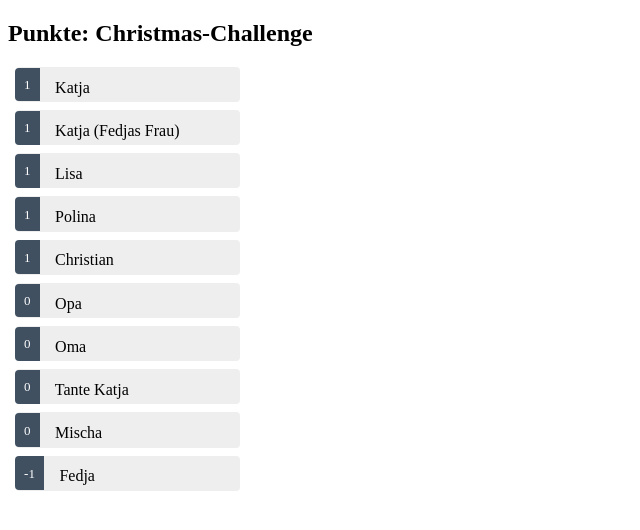
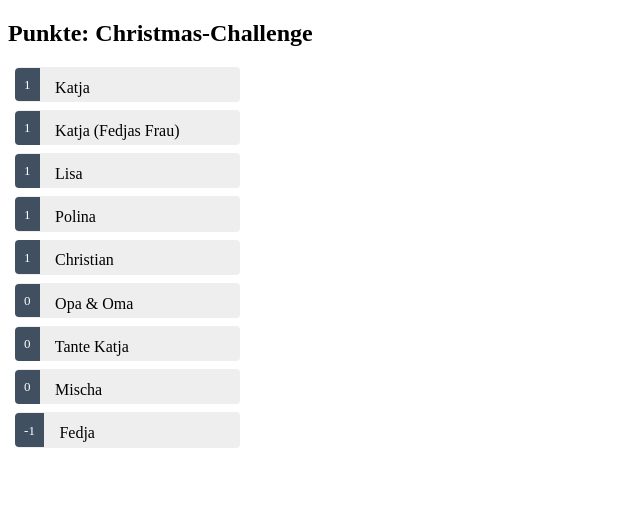
Before and after one commit to dimilm/scoring, an Angular app: page / in a window 1280 px wide. Shown: the top 530 px of the page, without its empty margins (0-640 px from the left). Built offline with nearby package versions, Linux system fonts and the light colour scheme.

Commit message:
scores changed

```diff
--- a/src/app/mock/mock-score.ts
+++ b/src/app/mock/mock-score.ts
@@ -2,8 +2,7 @@ import { GameRound } from "../model/game-round";
 import { ScoreMember } from "../model/score-member";
 
 export const SCORE_MEMBERS: ScoreMember[] = [
-  { id: 11, name: 'Opa', score:0 },
-  { id: 12, name: 'Oma', score: 0 },
+  { id: 11, name: 'Opa & Oma', score:0 },
   { id: 20, name: 'Tante Katja', score: 0 },
   { id: 13, name: 'Fedja', score: -1 },
   { id: 14, name: 'Katja', score: 1 },
```
